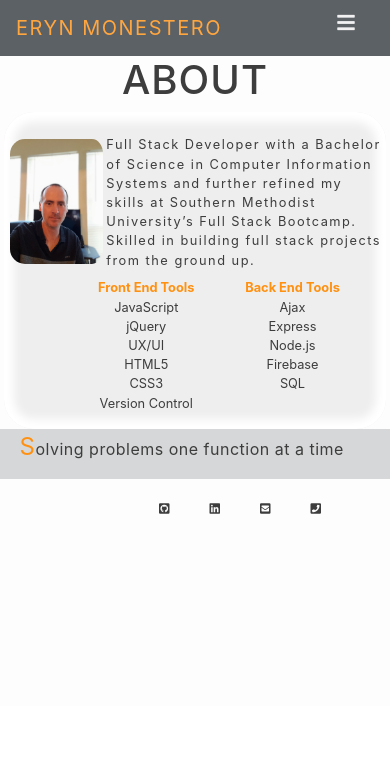
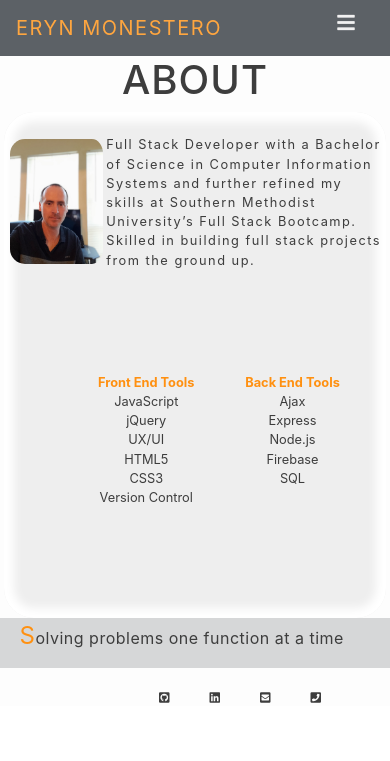
Before and after one commit to erynjohn/erynjohn.git.io, a Node server app: template views/index.handlebars in a window 390 px wide. Shown: the top 761 px of the page. Run offline with Node 20, Linux system fonts and the light colour scheme; the template is opened without the code that fills it, so the values that code supplies are empty; some libraries are stand-ins or nearby versions.

Commit message:
updated responsive view

```diff
--- a/app.js
+++ b/app.js
@@ -54,6 +54,5 @@ sgMail.setApiKey(process.env.SENDGRID_API_KEY);
     console.error(error);
   });
 });
- console.log(process.env.email);
 
 app.listen(PORT, () => console.log("server started"));
--- a/package.json
+++ b/package.json
@@ -6,7 +6,6 @@
   "dependencies": {
     "@sendgrid/mail": "^6.3.1",
     "body-parser": "^1.18.3",
-    "dotenv": "^6.2.0",
     "express": "^4.16.4",
     "express-handlebars": "^3.0.0",
     "muller": "^1.1.0",
--- a/public/css/style.css
+++ b/public/css/style.css
@@ -96,6 +96,7 @@ h1 {
   .about-grid {
     display: grid;
     grid-template-columns: 0.5fr 0.5fr 1fr;
+    height: 100%;
   }
   .about-text {
     text-align: left;
@@ -200,6 +201,7 @@ textarea {
 }
 
 .card-img-overlay {
+  font-size: 0.9em;
   opacity: 0;
 }
 .card-img-overlay:hover {
@@ -233,6 +235,7 @@ textarea {
 .card {
   padding: 1.5%;
   overflow: hidden;
+  margin: 1%;
 }
 .card-space {
   margin: 1%;
--- a/views/index.handlebars
+++ b/views/index.handlebars
@@ -70,7 +70,7 @@
                             <ul>
                                 <li><a href="https://github.com/erynjohn" target="_blank"><i class="fab fa-github-square"></i></a></li>
                                 <li><a href="https://www.linkedin.com/in/erynmonestero" target="_blank"><i class="fab fa-linkedin"></i></a></li>
-                                <li><a href="mailto:email"><i class="fas fa-envelope-square"></i></a></li>
+                                <li><a href="mailto:johnmary1010@gmail.com"><i class="fas fa-envelope-square"></i></a></li>
                                 <li><a href="tel:+1-469-571-3320"><i class="fas fa-phone-square"></i></a></li>
                             </ul>
                         </div>
```
Also changed, not shown: 1 other file.
